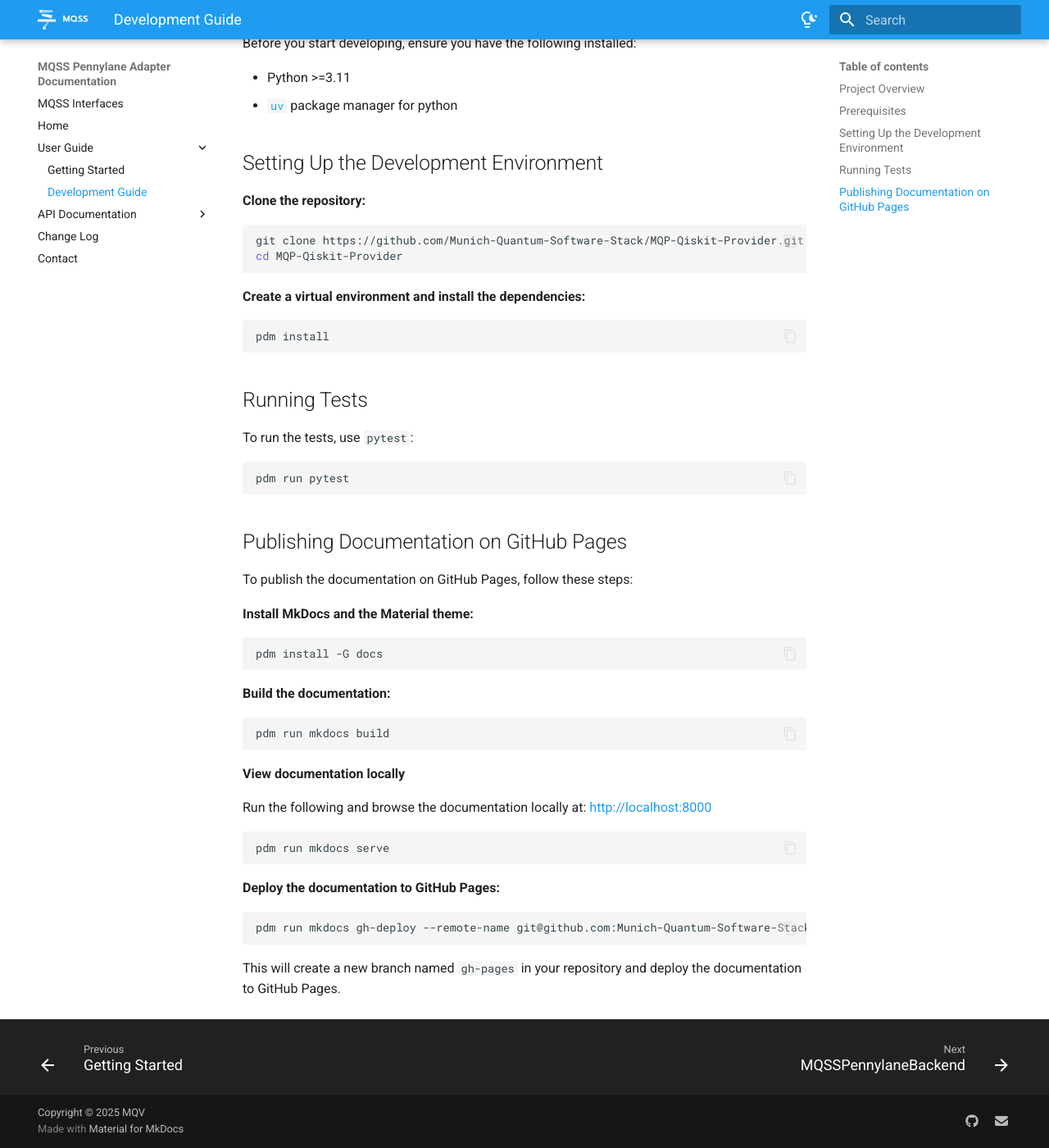
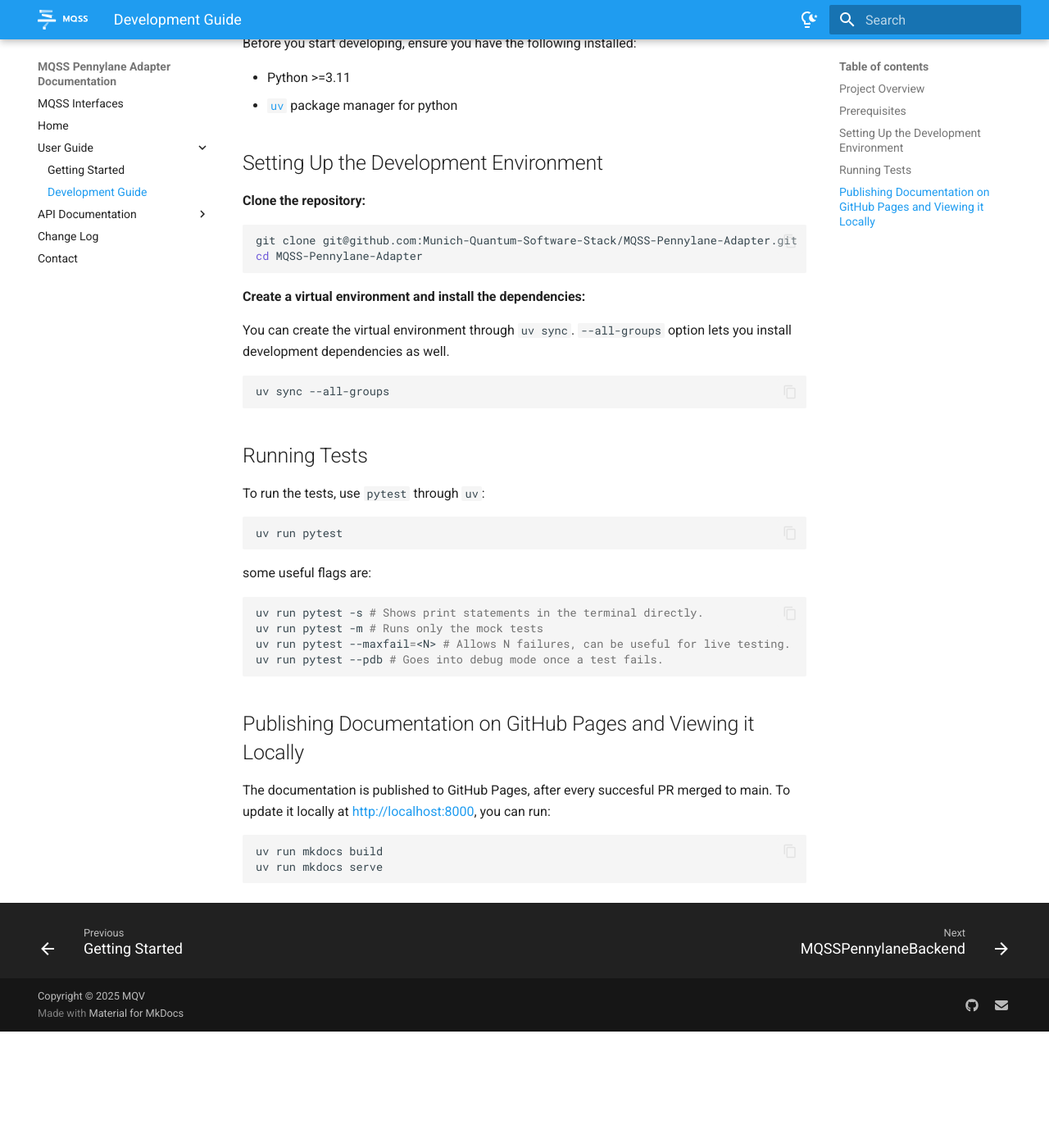
Before and after one commit to Munich-Quantum-Software-Stack/MQSS-Pennylane-Adapter, an MkDocs documentation site: the page built from docs/user_guide/development_guide.md, in a window 1280 px wide and 1400 px high, scrolled down 518 px. Shown: the whole window at 82% size. Built offline with MkDocs 1.6.1 and Material for MkDocs 9.7.7, drawn with Linux system fonts in a browser that asks for light colours; after the commit the page ends 1776 px from its top, so only the background shows below that.

Commit message:
:memo: minor changes in developmen documentation and publishing workflow (#33)

````diff
--- a/docs/user_guide/development_guide.md
+++ b/docs/user_guide/development_guide.md
@@ -20,52 +20,37 @@
 **Clone the repository:**
 
 ```sh
-git clone https://github.com/Munich-Quantum-Software-Stack/MQP-Qiskit-Provider.git
-cd MQP-Qiskit-Provider
+git clone git@github.com:Munich-Quantum-Software-Stack/MQSS-Pennylane-Adapter.git
+cd MQSS-Pennylane-Adapter
 ```
 
 **Create a virtual environment and install the dependencies:**
 
+You can create the virtual environment through `uv sync`. `--all-groups` option lets you install development dependencies as well.
 ```sh
-pdm install
+uv sync --all-groups
 ```
 
 ## Running Tests
 
-To run the tests, use `pytest`:
+To run the tests, use `pytest` through `uv`:
 
 ```sh
-pdm run pytest
+uv run pytest
 ```
+some useful flags are:
+```sh
+uv run pytest -s # Shows print statements in the terminal directly.
+uv run pytest -m # Runs only the mock tests
+uv run pytest --maxfail=<N> # Allows N failures, can be useful for live testing.
+uv run pytest --pdb # Goes into debug mode once a test fails.
+```
+## Publishing Documentation on GitHub Pages and Viewing it Locally
 
-## Publishing Documentation on GitHub Pages
+The documentation is published to GitHub Pages, after every succesful PR merged to main. To update it locally at [http://localhost:8000](http://localhost:8000), you can run:
 
-To publish the documentation on GitHub Pages, follow these steps:
-
-**Install MkDocs and the Material theme:**
 
 ```sh
-pdm install -G docs
+uv run mkdocs build
+uv run mkdocs serve
 ```
-
-**Build the documentation:**
-
-```sh
-pdm run mkdocs build
-```
-
-**View documentation locally**
-
-Run the following and browse the documentation locally at: [http://localhost:8000](http://localhost:8000)
-
-```sh
-pdm run mkdocs serve
-```
-
-**Deploy the documentation to GitHub Pages:**
-
-```sh
-pdm run mkdocs gh-deploy --remote-name git@github.com:Munich-Quantum-Software-Stack/MQP-Qiskit-Provider-Documentation.git --remote-branch gh-pages
-```
-
-This will create a new branch named `gh-pages` in your repository and deploy the documentation to GitHub Pages.
````
Also changed, not shown: 1 other file.
